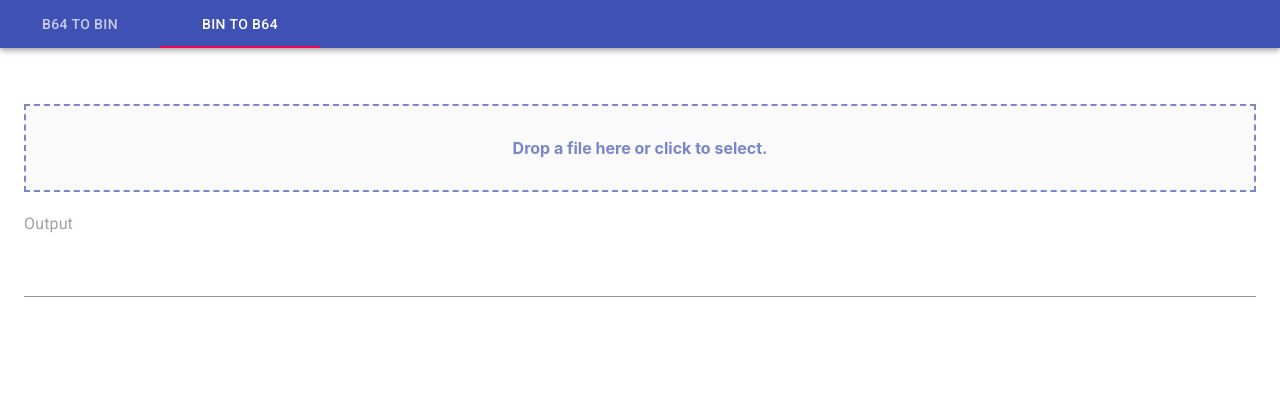
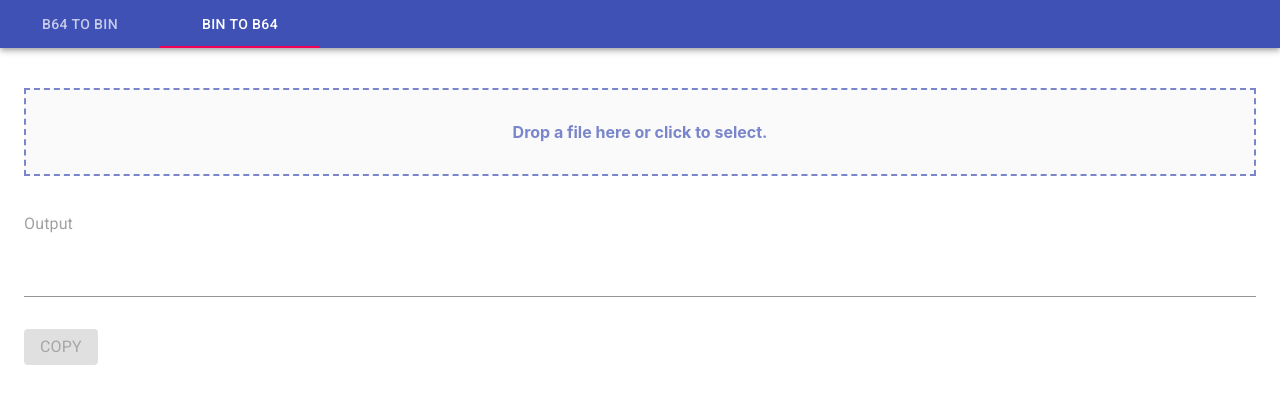
Before and after one commit to wrburnham/base64-bin-util, a React (Create React App) app: page / in a window 1280 px wide. Both pictures are taken after a click on the tab "BIN TO B64". Shown: the top 404 px of the page. Built offline with nearby package versions, Linux system fonts and the light colour scheme.

Commit message:
bin to b64 conversion

```diff
--- a/src/BinToBase64.js
+++ b/src/BinToBase64.js
@@ -32,12 +32,15 @@ class BinToBase64 extends React.Component {
                         new Uint8Array(this.result)));
                     callback(b64);
                 } catch (e) {
-                    console.log(e);
                     toast.error('Invalid input.');
                 }
             }
             reader.readAsArrayBuffer(files[0]);
         }
+    }
+
+    copyToClipboard(event) {
+
     }
 
     render() {
@@ -58,6 +61,12 @@ class BinToBase64 extends React.Component {
                   marginTop: '2rem'
                 }
           };
+          const dropzoneBoxMarginProps = {
+              style: {
+                  marginBottom: '1rem',
+                  marginTop: '1rem'
+              }
+          }
           const dropzoneTextProps = {
               style: {
                   paddingBottom: '1rem',
@@ -66,7 +75,7 @@ class BinToBase64 extends React.Component {
             };
         return (
             <div>
-                <Box {...marginProps}>
+                <Box {...dropzoneBoxMarginProps}>
                     <Dropzone onDrop={files => this.handleAccepted(files)}>
                         {({getRootProps, getInputProps}) => (
                         <section>
@@ -82,8 +91,9 @@ class BinToBase64 extends React.Component {
                         )}
                     </Dropzone>
                 </Box>
-                <Box>
+                <Box {...marginProps}>
                     <TextField
+                        id='b64-output'
                         multiline
                         rows={4}
                         rowsMax={4}
@@ -93,6 +103,15 @@ class BinToBase64 extends React.Component {
                         value={this.state.output}
                         InputProps={{readOnly:true}}/>
                 </Box>
+                <Box {...marginProps}>
+                    <Button
+                        color='primary'
+                        variant='contained'
+                        disabled={this.state.output === ''}
+                        onClick={this.copyToClipboard}>
+                            <Typography>Copy</Typography>
+                    </Button>
+                </Box>
             </div>
         );
     }
```
